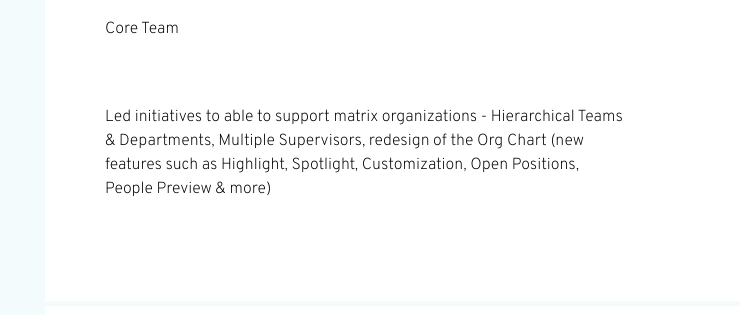
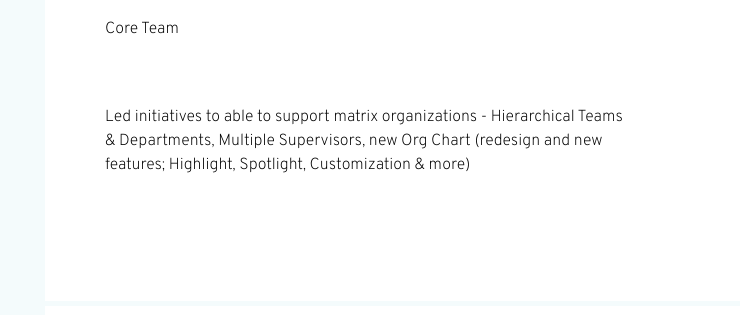
Before and after one commit to destroywerk/portfolio, a plain HTML site: page index.html in a window 1280 px wide. Shown: the part 1640-1955 px from the top of the page, 0-740 px from the left. Drawn offline with Linux system fonts and the light colour scheme.

Commit message:
Update index.html

```diff
--- a/index.html
+++ b/index.html
@@ -96,7 +96,7 @@
 </p>
 <br>
 <br>
-<p>Led initiatives to able to support matrix organizations - Hierarchical Teams & Departments, Multiple Supervisors, redesign of the Org Chart (new features such as Highlight, Spotlight, Customization, Open Positions, People Preview & more)
+<p>Led initiatives to able to support matrix organizations - Hierarchical Teams & Departments, Multiple Supervisors, new Org Chart (redesign and new features; Highlight, Spotlight, Customization & more)
 </p>
       </div>
       <div class="right-column">
```
